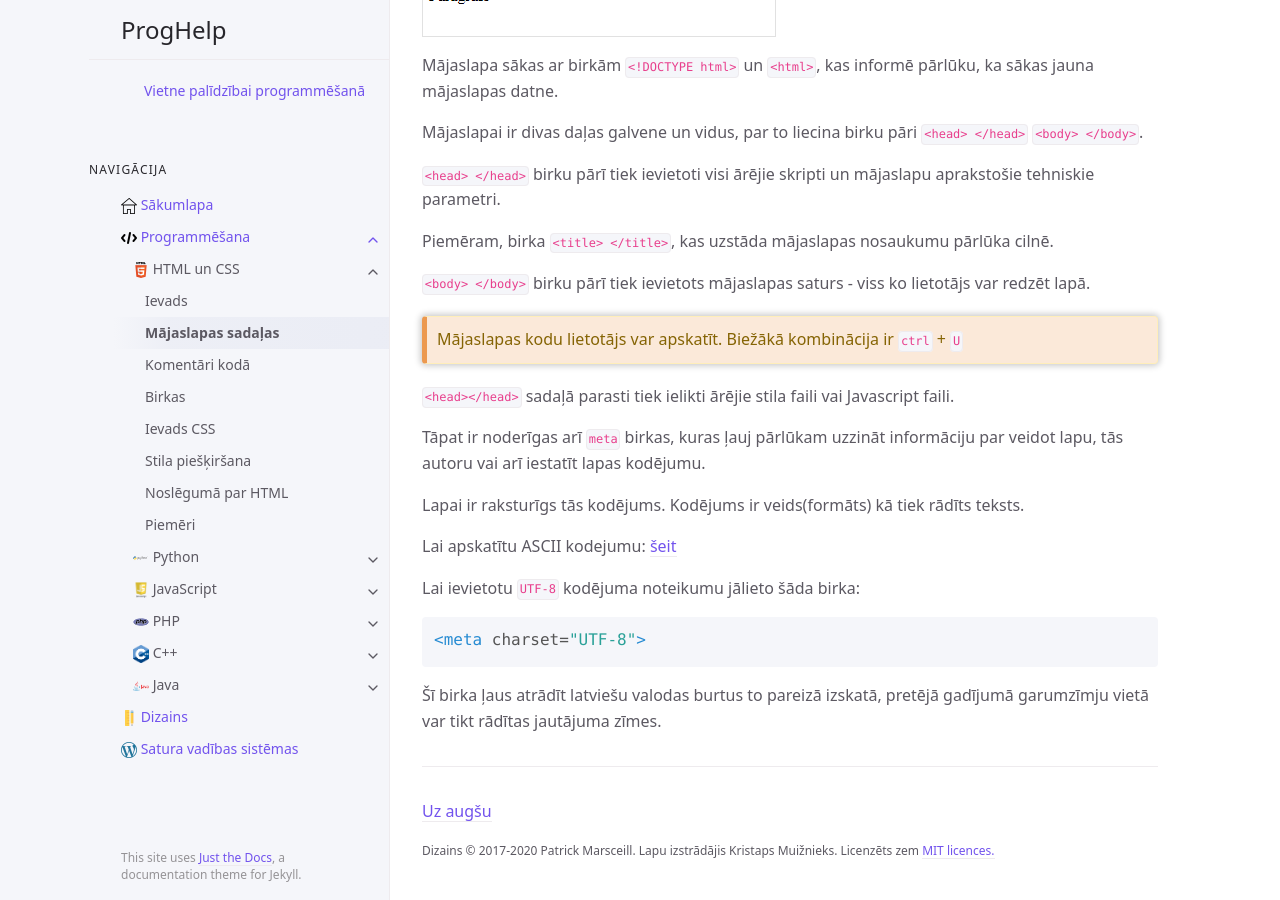
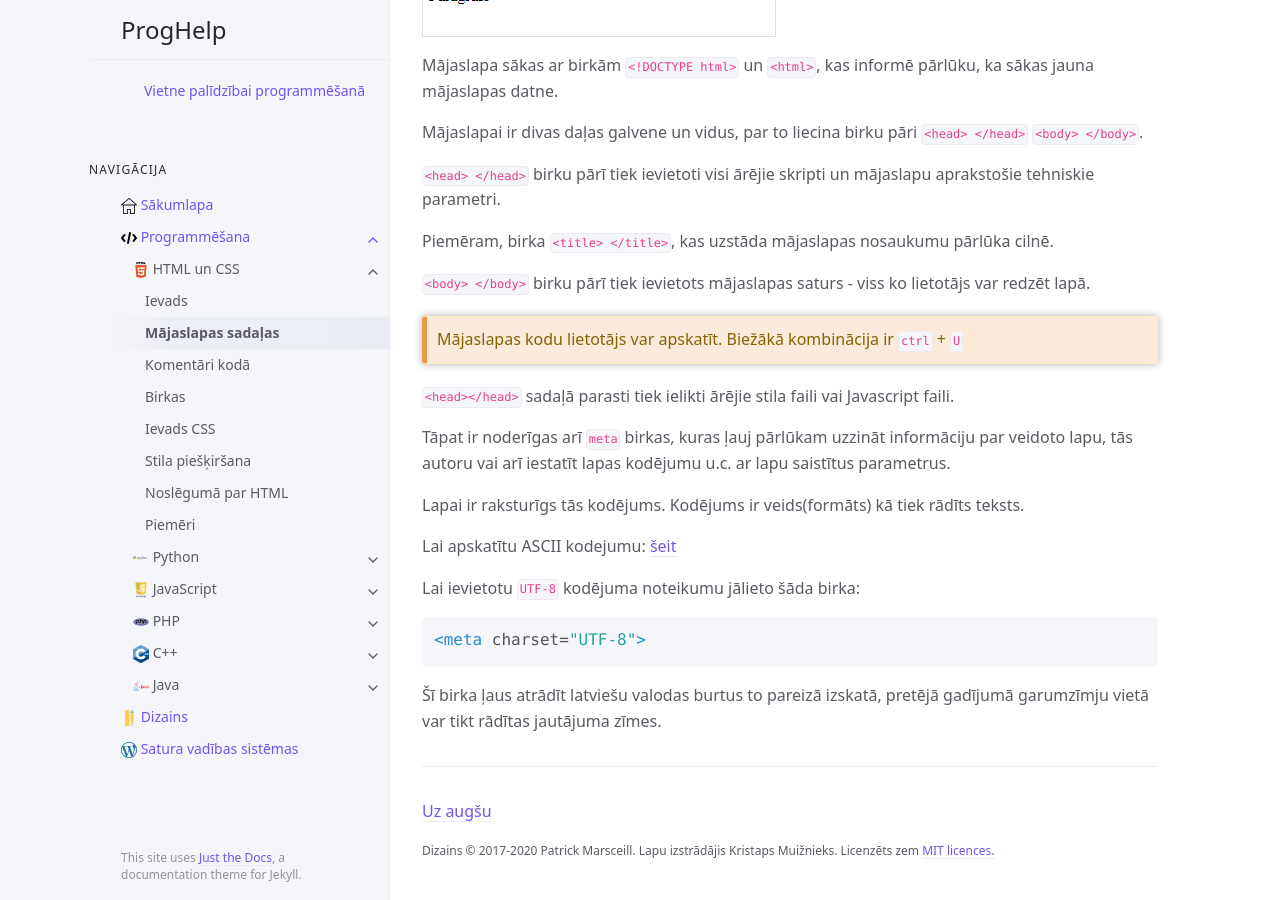
Before and after one commit to krmu/progr, a Jekyll site: the page built from programmesana/html_css/sadalas.md, in a window 1280 px wide and 900 px high, scrolled down 673 px. Built offline with Jekyll 4.4.1, drawn with Linux system fonts in a browser that asks for light colours.

Commit message:
Update sadalas.md

```diff
--- a/programmesana/html_css/sadalas.md
+++ b/programmesana/html_css/sadalas.md
@@ -45,7 +45,7 @@ Mājaslapas kodu lietotājs var apskatīt. Biežākā kombinācija ir `ctrl` + `
 
 `<head></head>` sadaļā parasti tiek ielikti ārējie stila faili vai Javascript faili.
 
-Tāpat ir noderīgas arī `meta` birkas, kuras ļauj pārlūkam uzzināt informāciju par veidot lapu, tās autoru vai arī iestatīt lapas kodējumu.
+Tāpat ir noderīgas arī `meta` birkas, kuras ļauj pārlūkam uzzināt informāciju par veidoto lapu, tās autoru vai arī iestatīt lapas kodējumu u.c. ar lapu saistītus parametrus.
 
 Lapai ir raksturīgs tās kodējums. Kodējums ir veids(formāts) kā tiek rādīts teksts.
 
```
